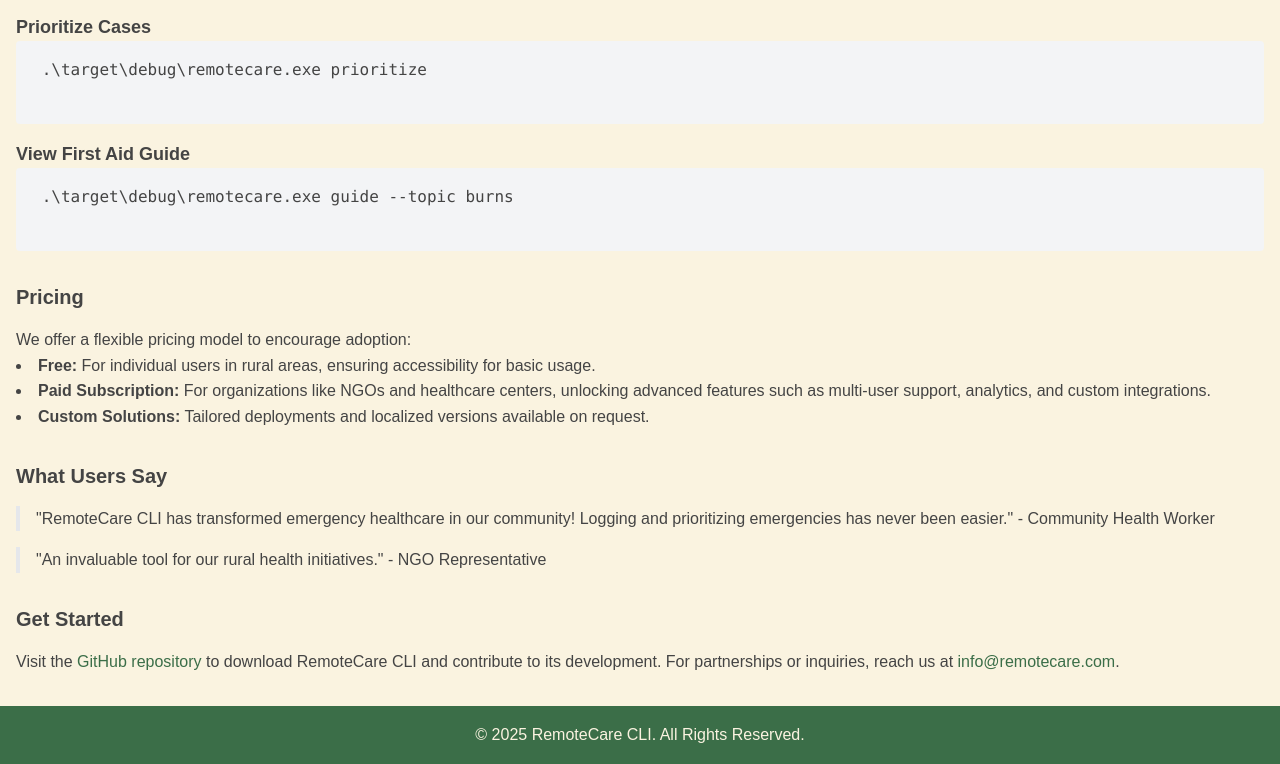
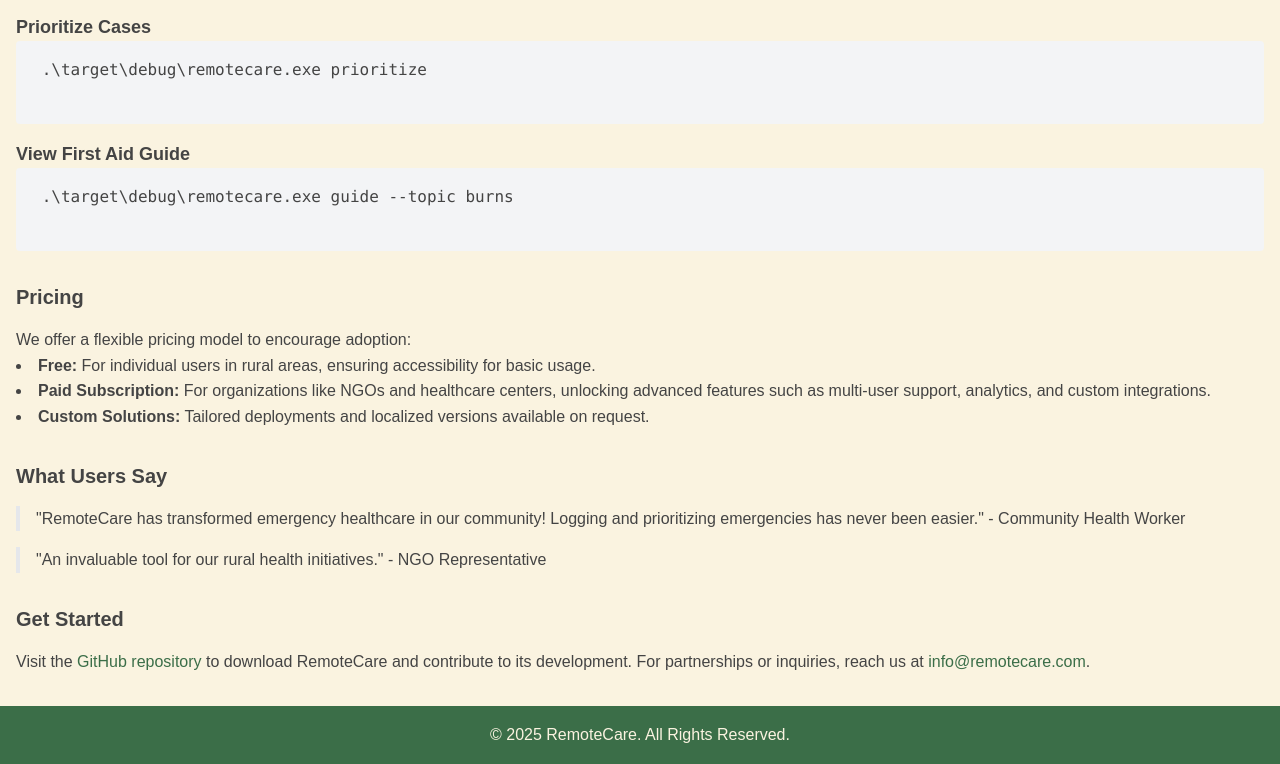
Before and after one commit to Tabs208/remotecare-website, a plain HTML site: page index.html in a window 1280 px wide. Shown: the part 560-1324 px from the top of the page. Drawn offline with nearby package versions, Linux system fonts and the light colour scheme.

Commit message:
Update index.html

```diff
--- a/index.html
+++ b/index.html
@@ -3,7 +3,7 @@
 <head>
     <meta charset="UTF-8">
     <meta name="viewport" content="width=device-width, initial-scale=1.0">
-    <title>RemoteCare CLI</title>
+    <title>RemoteCare </title>
     <link rel="stylesheet" href="https://cdn.jsdelivr.net/npm/tailwindcss@2.2.19/dist/tailwind.min.css">
     <style>
         body {
@@ -37,7 +37,7 @@
 <body>
     <header class="text-white p-4 shadow-md">
         <div class="container mx-auto flex justify-between items-center">
-            <h1 class="text-2xl font-bold">RemoteCare CLI</h1>
+            <h1 class="text-2xl font-bold">RemoteCare </h1>
             <nav>
                 <ul class="flex space-x-4">
                     <li><a href="#problem" class="hover:underline">Problem</a></li>
@@ -101,7 +101,7 @@
         <section id="testimonials" class="mb-8">
             <h2 class="text-xl font-bold mb-4">What Users Say</h2>
             <blockquote class="border-l-4 pl-4">
-                "RemoteCare CLI has transformed emergency healthcare in our community! Logging and prioritizing emergencies has never been easier." - Community Health Worker
+                "RemoteCare has transformed emergency healthcare in our community! Logging and prioritizing emergencies has never been easier." - Community Health Worker
             </blockquote>
             <blockquote class="border-l-4 pl-4 mt-4">
                 "An invaluable tool for our rural health initiatives." - NGO Representative
@@ -111,13 +111,13 @@
         <!-- Contact Section -->
         <section id="contact" class="mb-8">
             <h2 class="text-xl font-bold mb-4">Get Started</h2>
-            <p>Visit the <a href="https://github.com/Tabs208/remotecare" class="hover:underline">GitHub repository</a> to download RemoteCare CLI and contribute to its development. For partnerships or inquiries, reach us at <a href="mailto:info@remotecare.com" class="hover:underline">info@remotecare.com</a>.</p>
+            <p>Visit the <a href="https://github.com/Tabs208/remotecare" class="hover:underline">GitHub repository</a> to download RemoteCare and contribute to its development. For partnerships or inquiries, reach us at <a href="mailto:info@remotecare.com" class="hover:underline">info@remotecare.com</a>.</p>
         </section>
     </main>
 
     <footer class="py-4 mt-8">
         <div class="container mx-auto text-center">
-            <p>&copy; 2025 RemoteCare CLI. All Rights Reserved.</p>
+            <p>&copy; 2025 RemoteCare. All Rights Reserved.</p>
         </div>
     </footer>
 </body>
```
